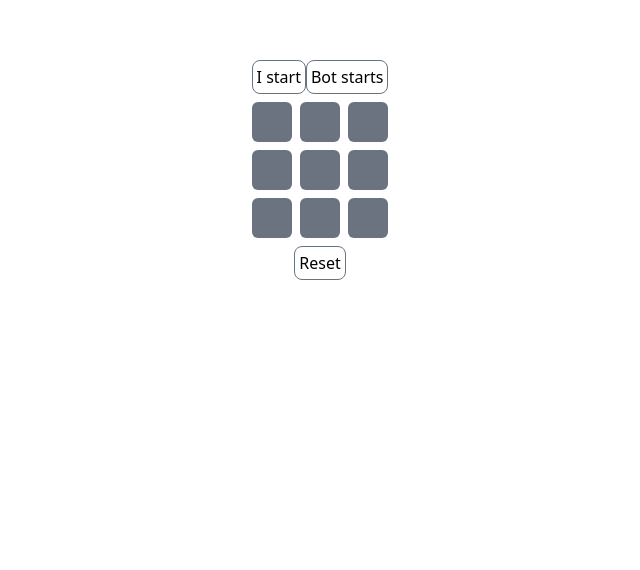
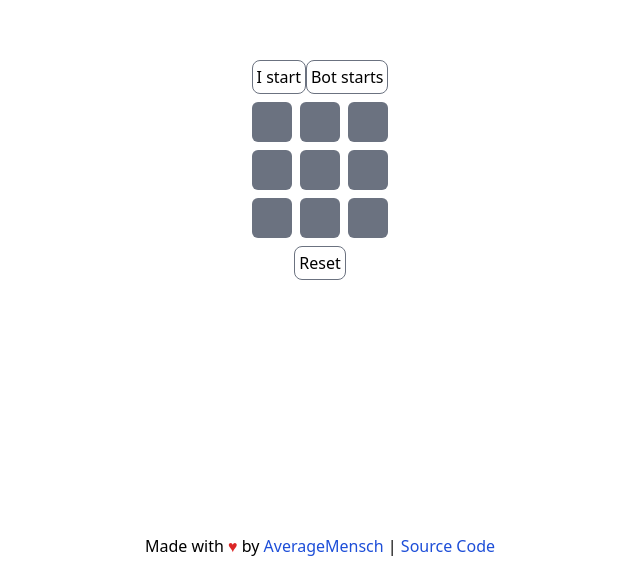
Before and after one commit to avgmensch/TicTacToeWeb, a website: page index.html in a window 1280 px wide. Shown: the part 230-800 px from the top of the page, without its empty margins (320-960 px from the left). Drawn offline with Linux system fonts and the light colour scheme.

Commit message:
add footer

```diff
--- a/index.html
+++ b/index.html
@@ -8,7 +8,7 @@
     <title>Document</title>
   </head>
   <body>
-    <div class="flex h-screen w-screen items-center justify-center">
+    <main class="flex h-screen w-screen items-center justify-center">
       <div class="text-center">
         <div id="tttStartMenu" class="mb-2 flex w-full justify-between">
           <button type="button">I start</button>
@@ -29,6 +29,16 @@
           <button type="button">Reset</button>
         </div>
       </div>
-    </div>
+    </main>
+    <footer class="absolute bottom-0 mb-3 w-screen text-center">
+      Made with <span class="text-red-600">&hearts;</span> by
+      <a href="https://github.com/avgmensch" target="_blank" rel="noopener noreferrer">
+        AverageMensch
+      </a>
+      |
+      <a href="https://github.com/avgmensch/TicTacToeWeb" target="_blank" rel="noopener noreferrer">
+        Source Code
+      </a>
+    </footer>
   </body>
 </html>
--- a/source/tailwind.css
+++ b/source/tailwind.css
@@ -10,3 +10,7 @@ div#tttResetMenu button {
 div#tttGrid button {
   @apply h-10 w-10 rounded-md bg-gray-500 hover:bg-gray-600;
 }
+
+a {
+  @apply text-blue-700 hover:underline;
+}
```
Also changed, not shown: dist/tailwind-out.css.
